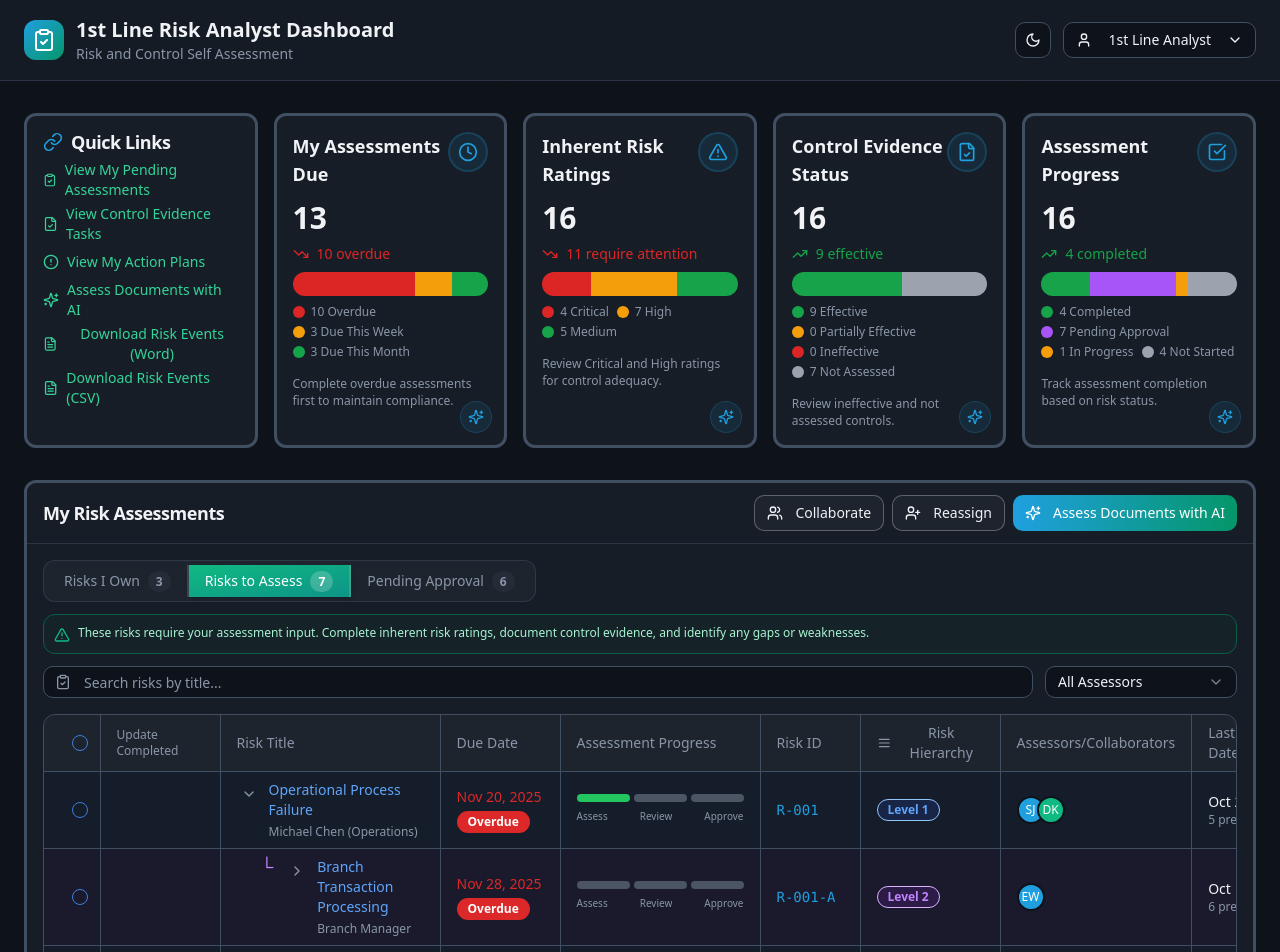
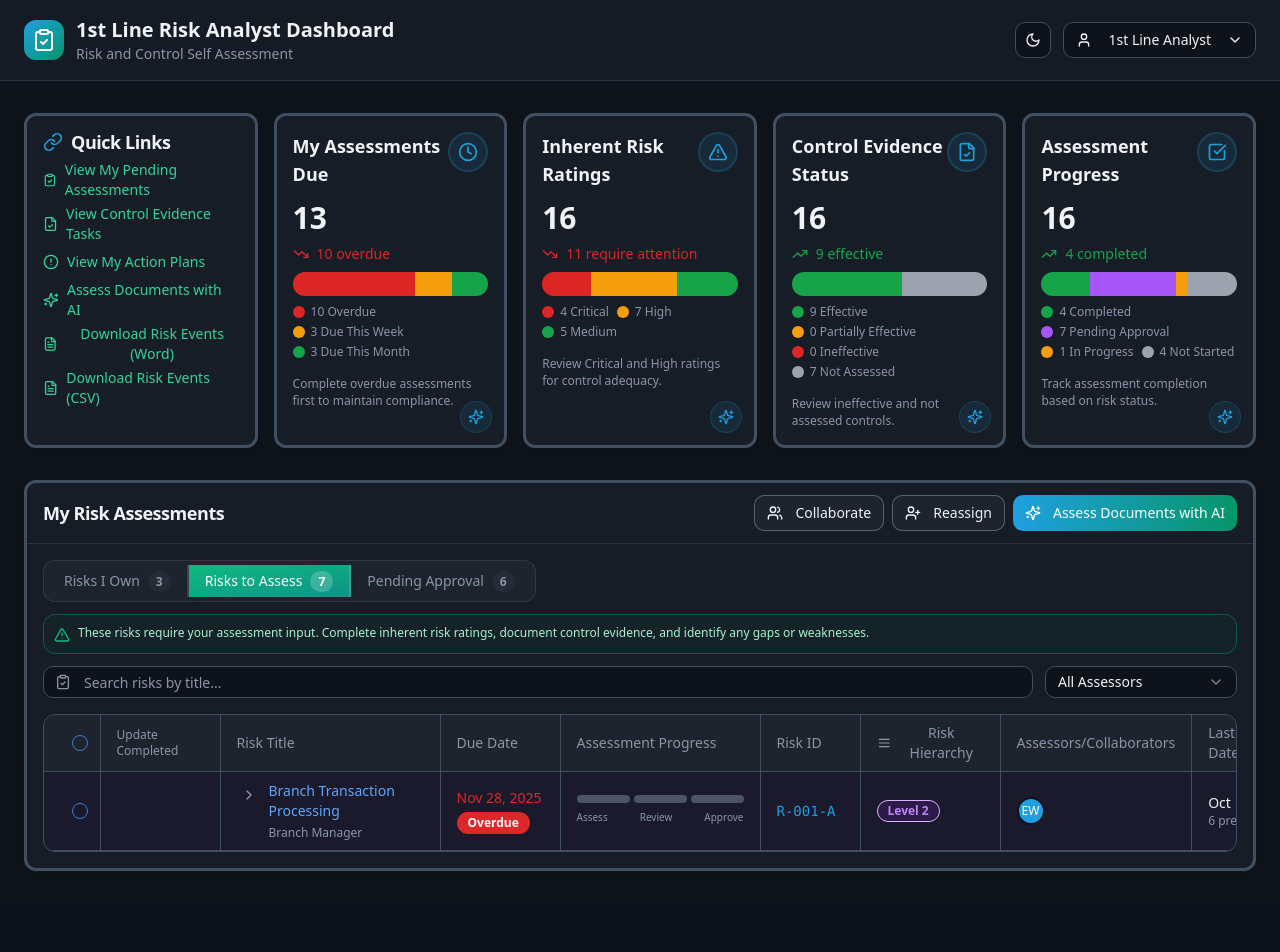
Before and after one commit to 1234mudi/persona-risk-gate, a React (Vite) app: page /dashboard/1st-line-analyst in a window 1280 px wide. Shown: the top 952 px of the page. After the commit the page ends 903 px from the top, so only its background shows below. Built offline with nearby package versions, Linux system fonts and the light colour scheme; the HTML template or start-up script is replaced by a standard one.

Commit message:
Reverted to commit 3d946ded5ff89479a34dab0dd1696a6907e63d4b

```diff
--- a/src/pages/Dashboard1stLine.tsx
+++ b/src/pages/Dashboard1stLine.tsx
@@ -100,7 +100,7 @@ const Dashboard1stLine = () => {
   const [assessorFilter, setAssessorFilter] = useState<string>("all");
   const [orgLevelFilter, setOrgLevelFilter] = useState<"all" | "level1" | "level2" | "level3">("all");
   const [searchQuery, setSearchQuery] = useState<string>("");
-  const [hierarchyViewMode, setHierarchyViewMode] = useState<"level1" | "level2" | "level3">("level1");
+  const [hierarchyViewMode, setHierarchyViewMode] = useState<"level1" | "level2" | "level3">("level2");
   const [bulkAssessmentOpen, setBulkAssessmentOpen] = useState(false);
   const [riskOverviewModalOpen, setRiskOverviewModalOpen] = useState(false);
   const [selectedRiskForOverview, setSelectedRiskForOverview] = useState<{
```
